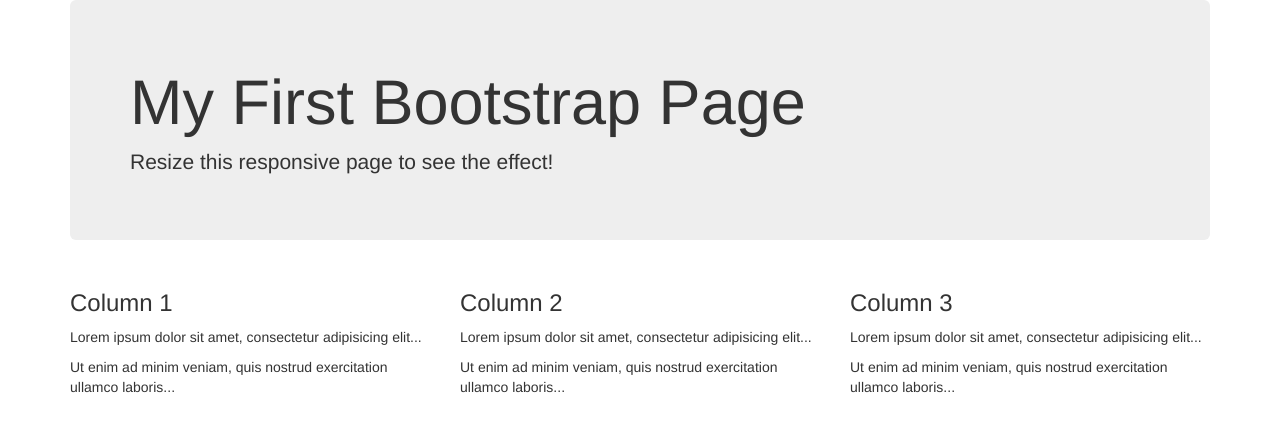
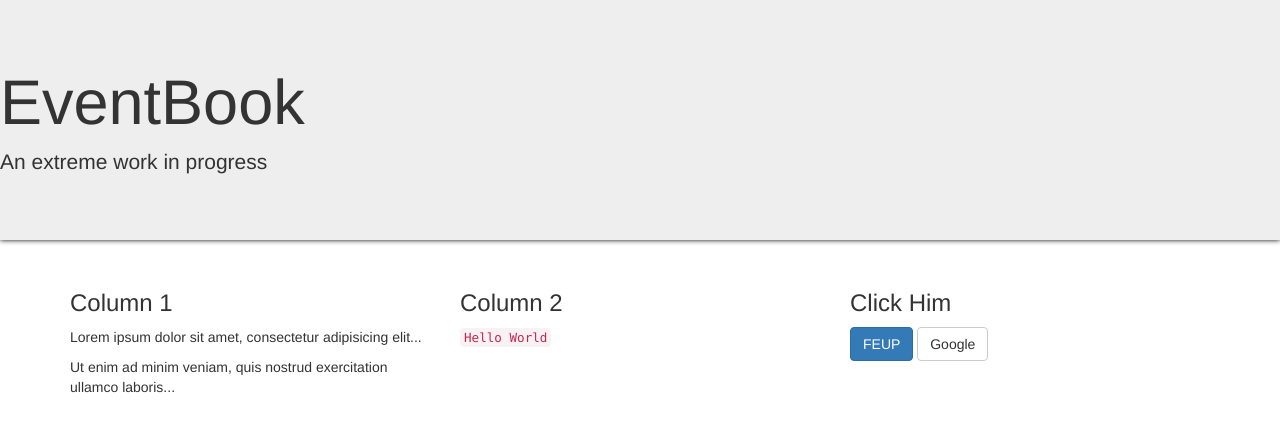
Before and after one commit to hugdru/LBAW, a PHP site: page / in a window 1280 px wide. Shown: the top 432 px of the page. Run offline with PHP 8.4, Linux system fonts and the light colour scheme.

Commit message:
A few bootstrap experiments

```diff
--- /dev/null
+++ b/src/css/eventbook/main.css
@@ -0,0 +1,7 @@
+body{
+    background: white;
+}
+
+.jumbotron{
+    box-shadow: 0px 0px 5px black;
+}
--- a/src/index.php
+++ b/src/index.php
@@ -6,15 +6,18 @@
         <script src="js/bootstrap.js"></script>
         <script src="js/jquery-1.12.1.js"></script>
         <link rel="stylesheet" href="css/bootstrap.css">
+        <link rel="stylesheet" href="css/eventbook/main.css">
 
         <title>EventBook</title>
     </head>
     <body>
+        <div class="jumbotron">
+              <h1>EventBook</h1>
+              <p>An extreme work in progress</p>
+            </div>
+
          <div class="container">
-            <div class="jumbotron">
-              <h1>My First Bootstrap Page</h1>
-              <p>Resize this responsive page to see the effect!</p>
-            </div>
+
 
             <div class="row">
               <div class="col-sm-4">
@@ -24,13 +27,14 @@
               </div>
               <div class="col-sm-4">
                 <h3>Column 2</h3>
-                <p>Lorem ipsum dolor sit amet, consectetur adipisicing elit...</p>
-                <p>Ut enim ad minim veniam, quis nostrud exercitation ullamco laboris...</p>
+                <code>
+                    Hello World
+                </code>
               </div>
               <div class="col-sm-4">
-                <h3>Column 3</h3>
-                <p>Lorem ipsum dolor sit amet, consectetur adipisicing elit...</p>
-                <p>Ut enim ad minim veniam, quis nostrud exercitation ullamco laboris...</p>
+                <h3>Click Him</h3>
+                <button class="btn btn-primary">FEUP</button>
+                <button class="btn btn-default">Google</button>
               </div>
             </div>
           </div>
```
